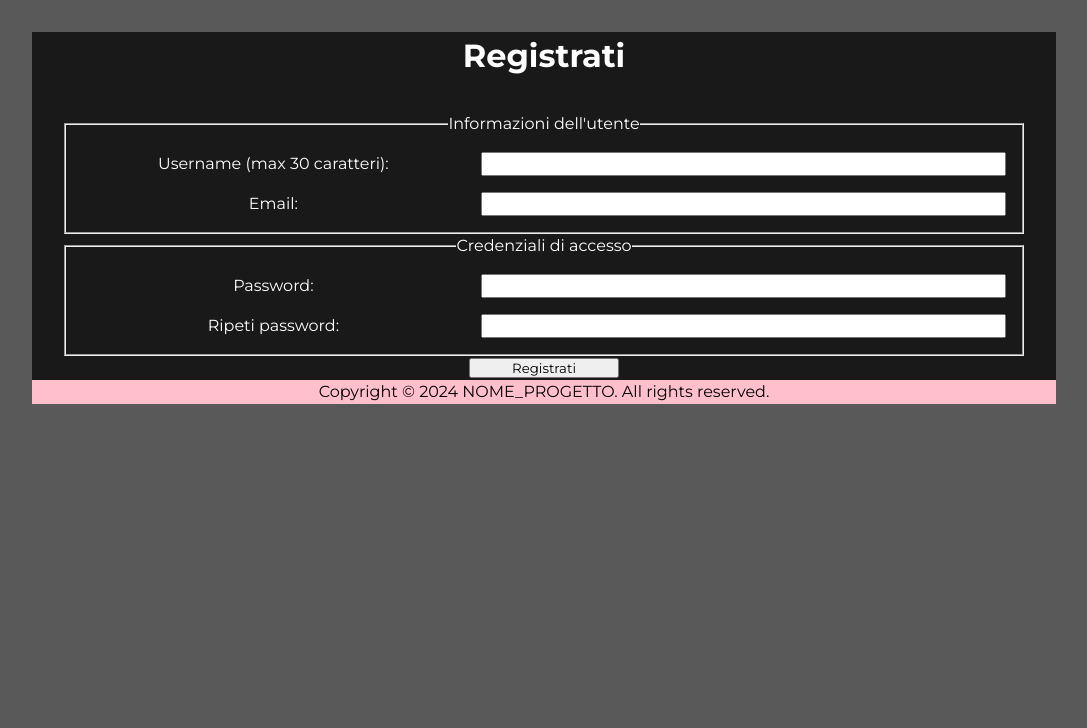
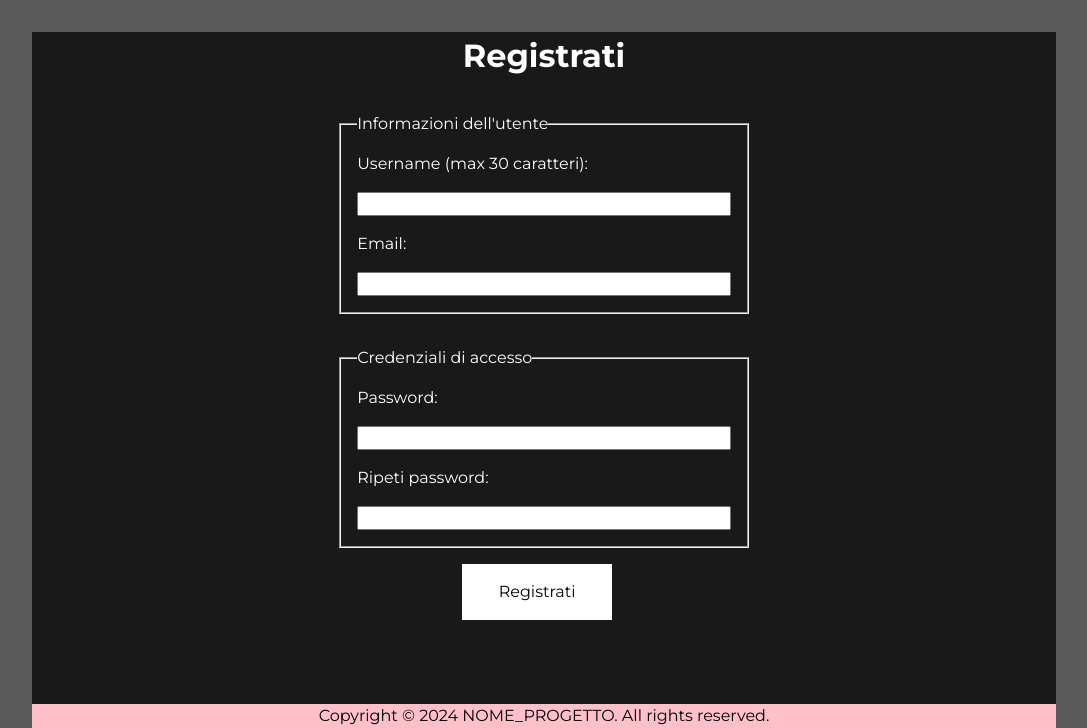
Before and after one commit to Giuseppe5000/TecWeb, a PHP site: page /registrati.html in a window 1280 px wide. Shown: the part 128-856 px from the top of the page, without its empty margins (96-1183 px from the left). Before the commit the page ends 532 px from the top, so only its background shows below. Run offline with PHP 8.4, Linux system fonts and the light colour scheme.

Commit message:
Fix pagine Registrati e Accedi

```diff
--- a/src/accedi.html
+++ b/src/accedi.html
@@ -51,7 +51,7 @@
                     <input type="password" id="password" name="password" maxlength="30" required>
                   </fieldset>
 
-                  <input type="submit" value="Accedi"></input>
+                  <input type="submit" value="Accedi" class="button"></input>
             </form>
 
         </main>
--- a/src/registrati.html
+++ b/src/registrati.html
@@ -60,7 +60,7 @@
                     <input type="password" id="confirm-password" name="confirm-password" maxlength="30" required>
                 </fieldset>
 
-                <input type="submit" value="Registrati">
+                <input type="submit" value="Registrati" class="button">
             </form>
 
         </main>
--- a/src/style.css
+++ b/src/style.css
@@ -40,6 +40,24 @@ a:link {
 
 a:visited {
     color: var(--visitedcolor);
+}
+
+.button {
+  background-color: white;
+  border: none;
+  color: black;
+  padding: 16px 32px;
+  text-align: center;
+  text-decoration: none;
+  display: inline-block;
+  font-size: 16px;
+  margin: 4px 2px;
+  transition-duration: 0.4s;
+  cursor: pointer;
+}
+
+.button:hover {
+  background-color: pink;
 }
 
 /*
@@ -273,8 +291,49 @@ PAGINA ACCESSO
     padding-bottom: 5em;
     text-align: left;
 }
+
 #accesso-form input[type="submit"] {
     margin-top: 1em;
     margin-left: 30%;
     margin-right: 30%;
 }
+
+
+/*
+=================
+PAGINA REGISTRATI
+=================
+*/
+#regist-form {
+    margin-left: 30%;
+    margin-right: 30%;
+    padding-bottom: 5em;
+    text-align: left;
+}
+
+#regist-form input[type="submit"] {
+    margin-top: 1em;
+    margin-left: 30%;
+    margin-right: 30%;
+}
+
+#regist-form fieldset:first-child {
+    margin-bottom: 2em;
+}
+
+#regist-form fieldset, #accesso-form fieldset {
+    display: flex;
+    flex-wrap: wrap;
+    gap: 1em;
+    padding: 1em;
+}
+
+#regist-form label, #accesso-form label {
+    flex: 1 1 40%;
+    min-width: 150px;
+}
+
+#regist-form input, #accesso-form input {
+    flex: 1 1 55%;
+    min-width: 150px;
+}
```
